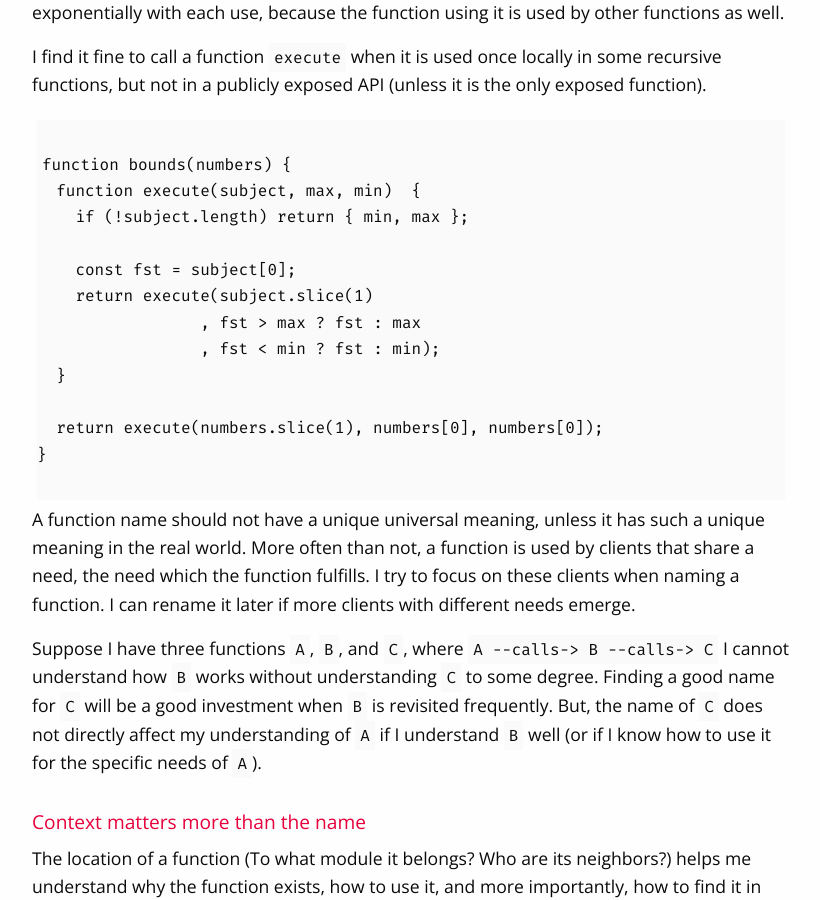
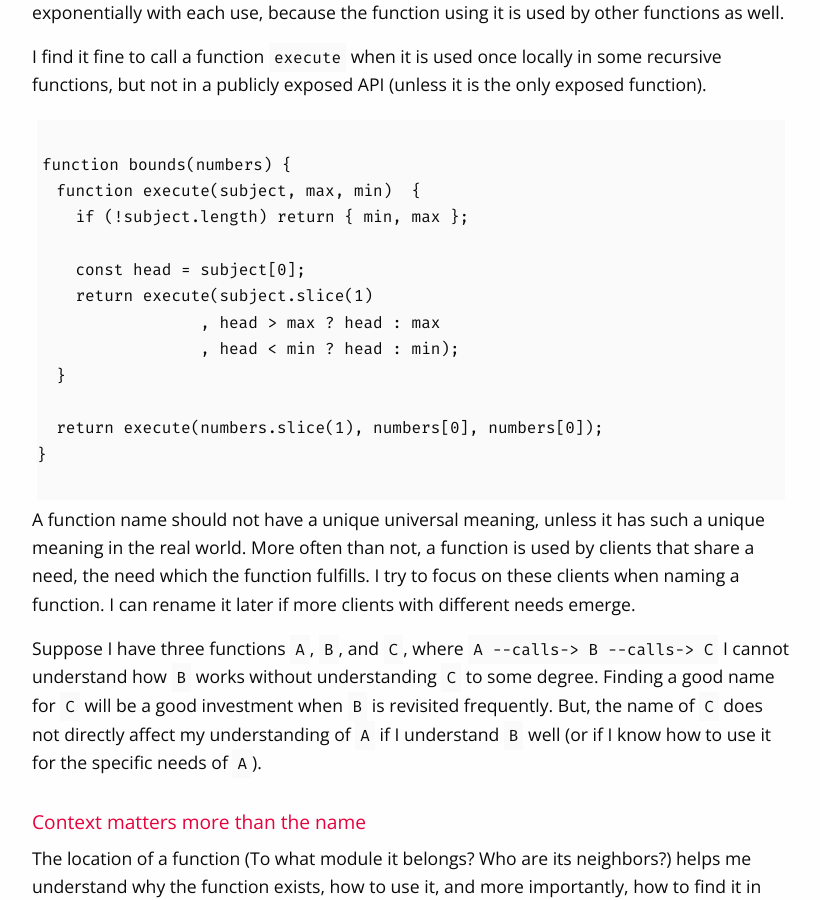
Before and after one commit to haresfaiez/haresfaiez.github.io, a Jekyll site: the page built from _posts/2018-12-15-understanding-a-function-through-its-name.md, in a window 1280 px wide and 900 px high, scrolled down 837 px. Shown: the whole window, without its empty margins (103-923 px from the left). Built offline with Jekyll 4.4.1, drawn with Linux system fonts in a browser that asks for light colours; comment, search, counter and statistics services are not loaded.

Commit message:
Rename `fst` to `head` in understanding-a-function-through-its-name

```diff
--- a/_posts/2018-12-15-understanding-a-function-through-its-name.md
+++ b/_posts/2018-12-15-understanding-a-function-through-its-name.md
@@ -41,10 +41,10 @@ function bounds(numbers) {
   function execute(subject, max, min)  {
     if (!subject.length) return { min, max };
 
-    const fst = subject[0];
+    const head = subject[0];
     return execute(subject.slice(1)
-                 , fst > max ? fst : max
-                 , fst < min ? fst : min);
+                 , head > max ? head : max
+                 , head < min ? head : min);
   }
 
   return execute(numbers.slice(1), numbers[0], numbers[0]);
```
